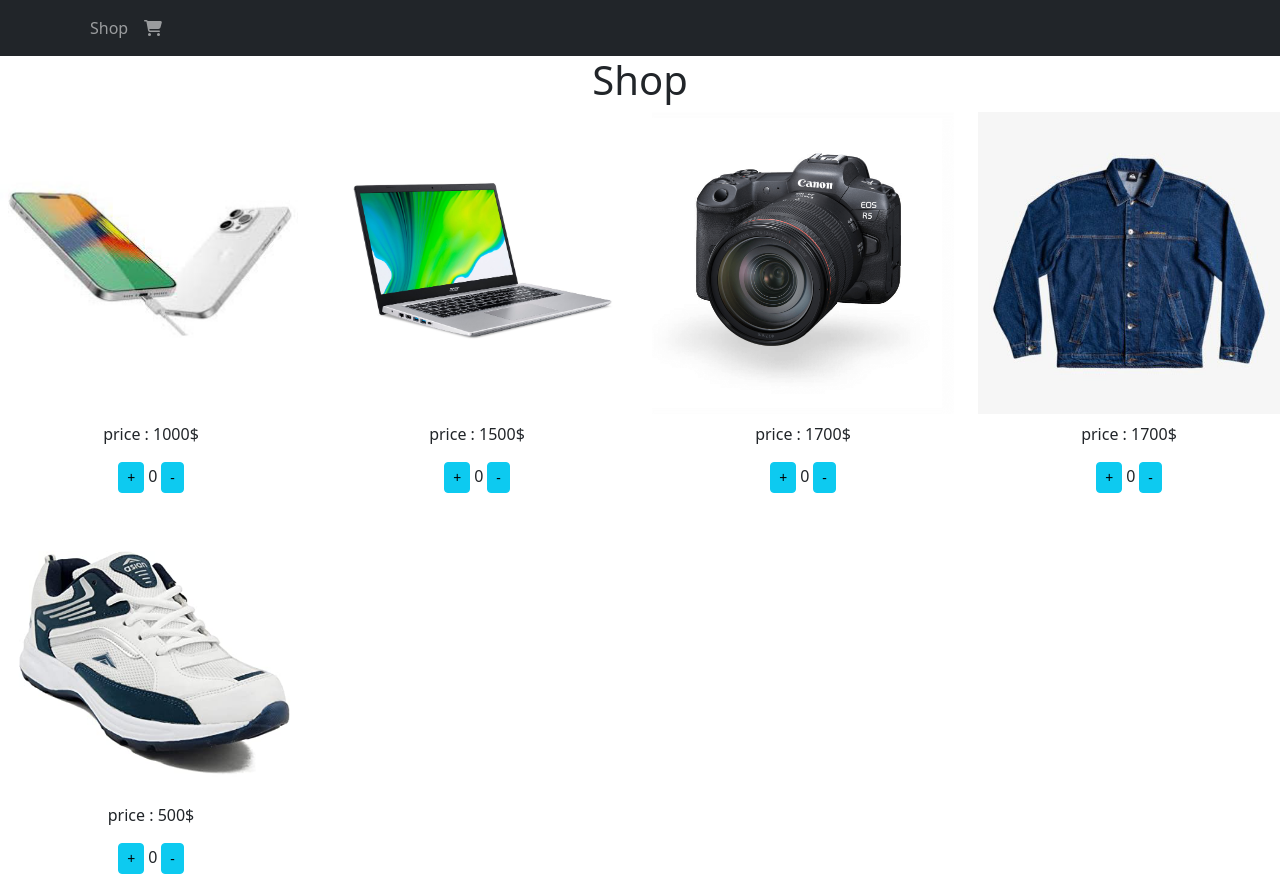
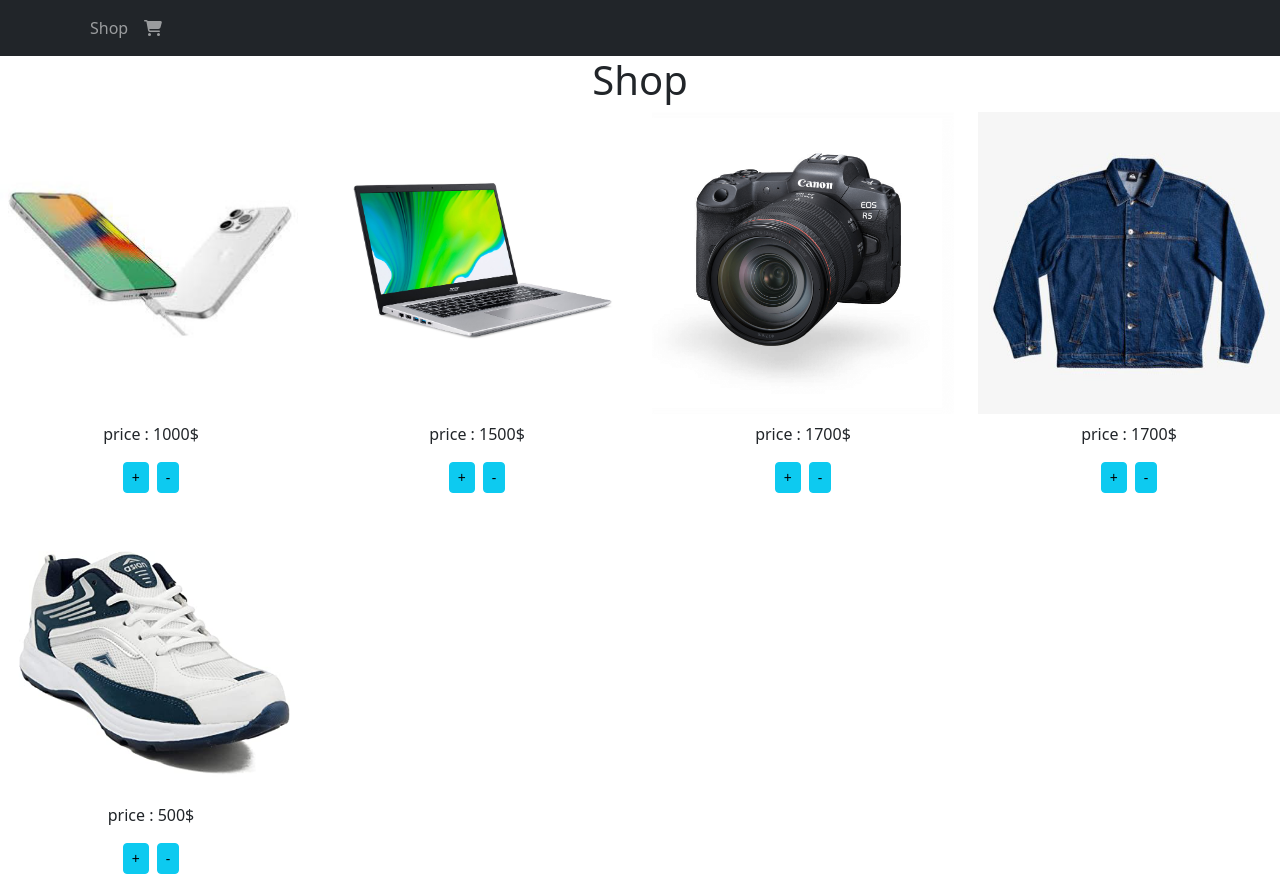
Before and after one commit to ahawazi/online-shop, a React (Create React App) app: page / in a window 1280 px wide. Built offline with nearby package versions, Linux system fonts and the light colour scheme.

Commit message:
feat (product) : add contex & provider & set to app

```diff
--- a/src/App.js
+++ b/src/App.js
@@ -4,18 +4,20 @@ import 'bootstrap/dist/css/bootstrap.min.css'
 import Cart from './pages/cart/cart';
 import Shop from './pages/shop/shop';
 import Nav from './components/nav';
+import { ShopContextProvider } from './context/shopContext';
 
 function App() {
   return (
     <div className="App">
+      <ShopContextProvider>
       <Router>
         <Nav />
         <Routes>
           <Route path="/" element={<Shop />}/>
           <Route path="/cart" element={<Cart />}/>
         </Routes>
-
       </Router>
+      </ShopContextProvider>
     </div>
   );
 }
--- a/src/context/shopContext.js
+++ b/src/context/shopContext.js
@@ -1,17 +1,25 @@
-import { createContext } from "react";
-import { useCart } from "../hook/useCart";
+import { createContext, useState } from "react";
 
-export const ShopContext = createContext({
-  cartItems: null,
-  addToCart: () => {},
-  removeFromCart: () => {},
-  resetCart :() =>{}
-});
+export const ShopContext = createContext(null);
 
 export const ShopContextProvider = (props) => {
-  return (
-    <ShopContext.Provider value={useCart()}>
-      {props.children}
-    </ShopContext.Provider>
-  );
-};
+  const [cartItems, setCartItems] = useState([]);
+
+  const addToCart = (itemId) => {
+    setCartItems([...cartItems, {id: itemId, count: 1}])
+  }
+
+  const removeFromCart = (itemId) => {
+    setCartItems(cartItems.map((i) => {
+      if(i.id === itemId)
+        return {...i, count: i.count - 1 }
+      else
+        return i
+    }))
+  }
+
+  const contextValue = {cartItems, addToCart, removeFromCart}
+
+  return <ShopContext.Provider value={contextValue}>{props.children}</ShopContext.Provider>
+
+}
--- a/src/pages/shop/product.js
+++ b/src/pages/shop/product.js
@@ -1,13 +1,18 @@
+import { useContext } from "react";
+import { ShopContext } from "../../context/shopContext";
+
 const Product = (props) => {
   const { id, ProductName, productImage, price } = props.data;
+
+  const {cartItems, addToCart, removeFromCart} = useContext(ShopContext)
   return (
     <div className="col-3">
       <img alt="productImage" src={productImage} className="w-100" />
       <h5>{ProductName}</h5>
       <p>price : {price}$</p>
-      <button className="btn btn-info btn-sm">+</button>
-      <span className="mx-1">0</span>
-      <button className="btn btn-info btn-sm">-</button>
+      <button className="btn btn-info btn-sm" onClick={()=>addToCart(id)}>+</button>
+      <span className="mx-1">{cartItems?.filter((row) => row.id === id)[0]?.count}</span>
+      <button className="btn btn-info btn-sm" onClick={()=>removeFromCart(id)}>-</button>
     </div>
   );
 };
```
